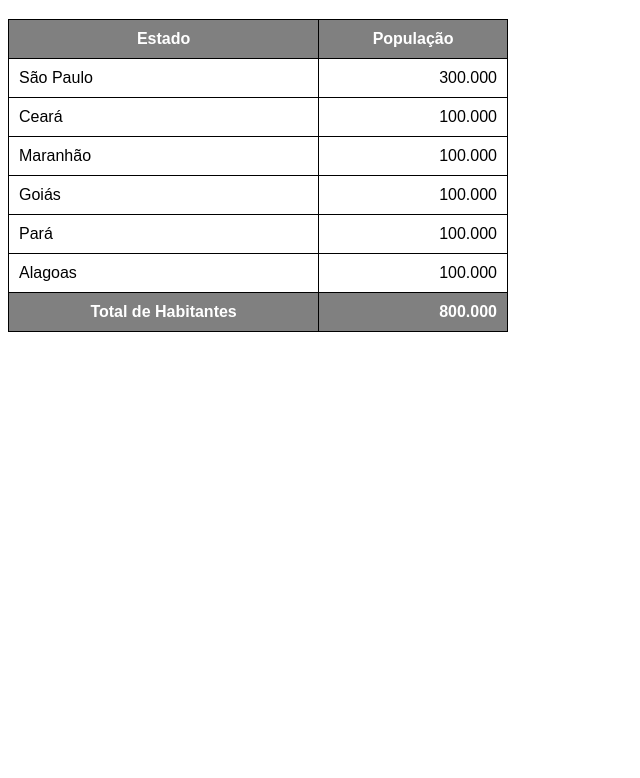
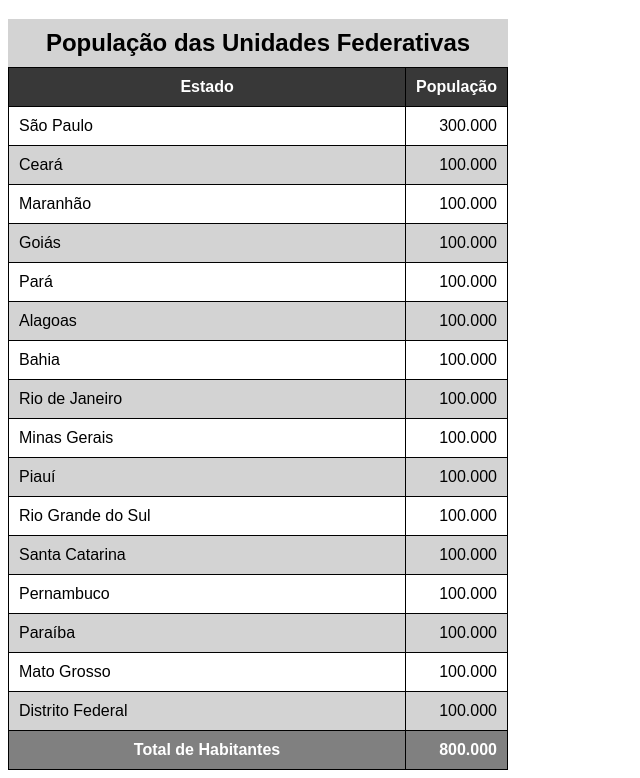
Before and after one commit to eurebecapereira/html-css, a plain HTML site: page exercicios/ex023/tabela002.html in a window 1280 px wide. Shown: the part 61-839 px from the top of the page, without its empty margins (0-640 px from the left). Before the commit the page ends 800 px from the top, so only its background shows below. Drawn offline with Linux system fonts and the light colour scheme.

Commit message:
Atualizei exercicios

```diff
--- a/exercicios/ex023/tabela002.html
+++ b/exercicios/ex023/tabela002.html
@@ -13,11 +13,19 @@
         table {
             width: 500px;
             border-collapse: collapse;
+            position: relative;
         }
 
         td, th {
             border: 1px solid black;
             padding: 10px;
+        }
+
+        caption {
+            font-size: 1.5em;
+            font-weight: bold;
+            padding: 10px;
+            background-color: lightgray;
         }
 
         td.num {
@@ -28,6 +36,19 @@
             background-color: gray;
             color: white;
         }
+
+        thead > tr > th {
+            position: sticky;
+            top: -1px;
+            background-color: #383838;
+        }
+
+        tbody > tr:nth-child(2n) {
+            background-color: lightgrey;
+        }
+        td.num {
+            text-align: right;
+        }
     </style>
 </head>
 <body>
@@ -35,6 +56,7 @@
     <!--
         ANATOMIA PARA TABELAS GRANDES
         TABLE
+            CAPTION = LEGENDA DA TABELA
             THEAD
                 TR, TD TH
             TBODY
@@ -44,10 +66,11 @@
     -->
 
     <table>
+        <caption>População das Unidades Federativas</caption>
         <thead>
             <tr>
-                <th>Estado</th>
-                <th>População</th>
+                <th scope="col">Estado</th>
+                <th scope="col" style="width: 50px;">População</th>
             </tr>
         </thead>
         <tbody>
@@ -80,10 +103,60 @@
                 <td>Alagoas</td>
                 <td class="num">100.000</td>
             </tr>
+
+            <tr>
+                <td>Bahia</td>
+                <td class="num">100.000</td>
+            </tr>
+
+            <tr>
+                <td>Rio de Janeiro</td>
+                <td class="num">100.000</td>
+            </tr>
+
+            <tr>
+                <td>Minas Gerais</td>
+                <td class="num">100.000</td>
+            </tr>
+
+            <tr>
+                <td>Piauí</td>
+                <td class="num">100.000</td>
+            </tr>
+
+            <tr>
+                <td>Rio Grande do Sul</td>
+                <td class="num">100.000</td>
+            </tr>
+
+            <tr>
+                <td>Santa Catarina</td>
+                <td class="num">100.000</td>
+            </tr>
+
+            <tr>
+                <td>Pernambuco</td>
+                <td class="num">100.000</td>
+            </tr>
+
+            <tr>
+                <td>Paraíba</td>
+                <td class="num">100.000</td>
+            </tr>
+
+            <tr>
+                <td>Mato Grosso</td>
+                <td class="num">100.000</td>
+            </tr>
+
+            <tr>
+                <td>Distrito Federal</td>
+                <td class="num">100.000</td>
+            </tr>
         </tbody>
         <tfoot>
             <tr>
-                <th>Total de Habitantes</th>
+                <th scope="col">Total de Habitantes</th>
                 <td class="num"><strong>800.000</strong></td>
             </tr>
         </tfoot>
```
Also changed, not shown: exercicios/ex023/tabela003.html (added, +49 -0 lines).
